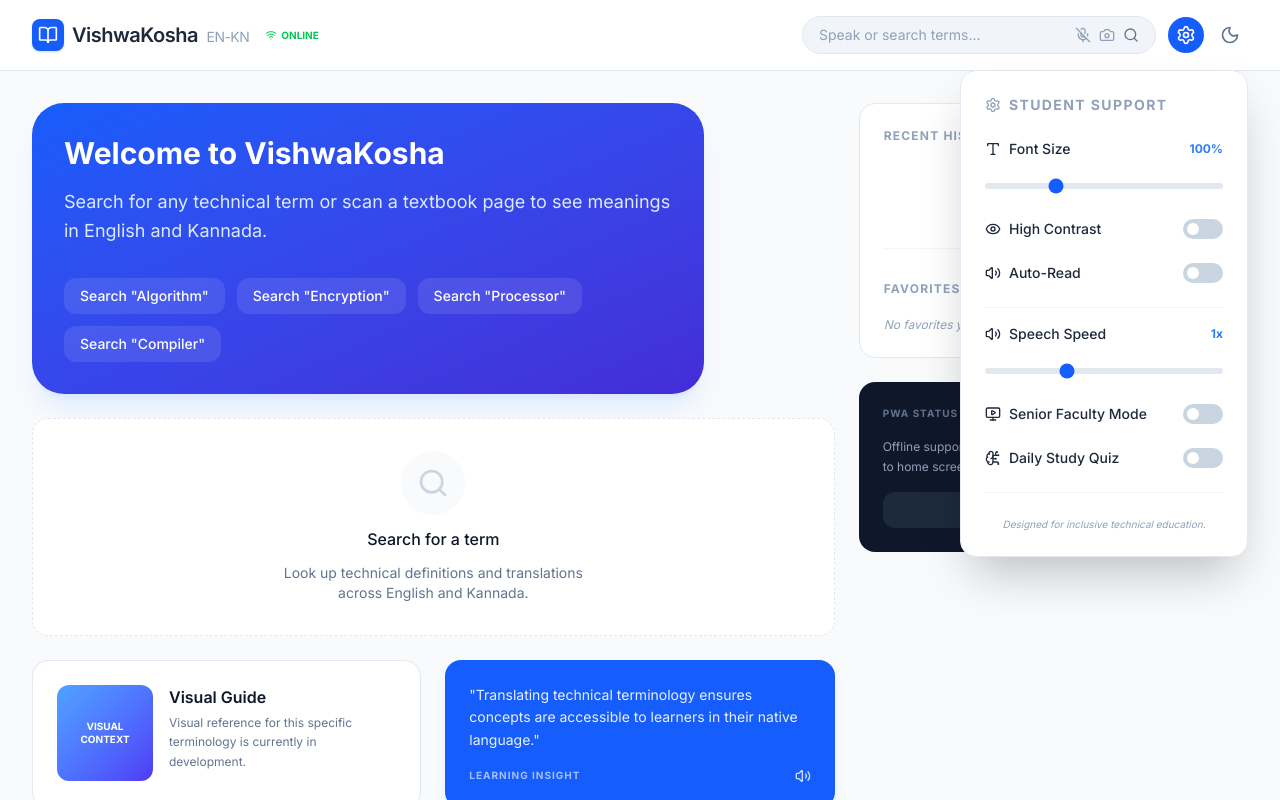
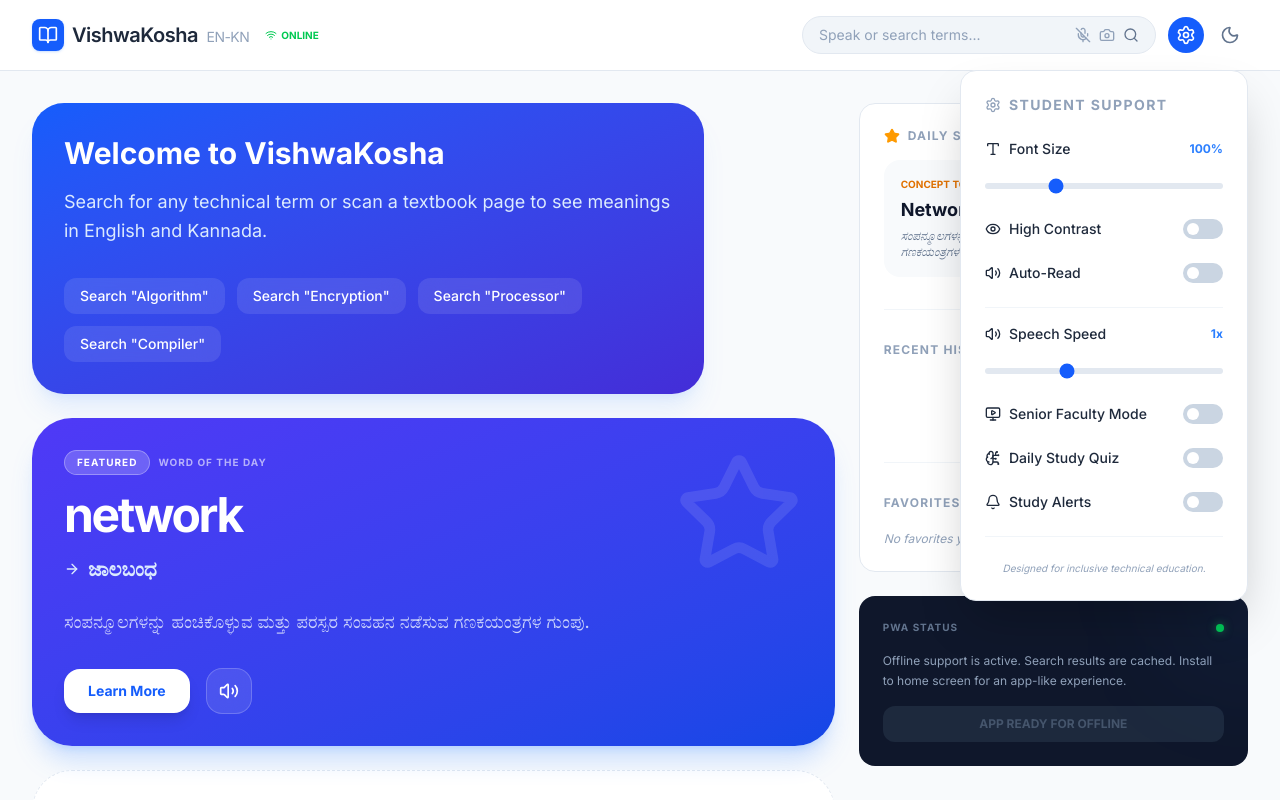
Before and after one commit to suryapmp/Vishwakosha, a React (Vite) app: page / in a window 1280 px wide. Both pictures are taken after a click on the button 1186 px from the left and 35 px from the top of the page. Shown: the top 800 px of the page. Built offline with nearby package versions, Linux system fonts and the light colour scheme.

Commit message:
feat: Add text-to-speech and notifications
Introduces text-to-speech functionality with play/pause controls and a "Word of the Day" feature. Also adds support for requesting and managing notification permissions, laying the groundwork for future daily word notifications.

```diff
--- a/src/App.tsx
+++ b/src/App.tsx
@@ -33,11 +33,14 @@
   Languages,
   ArrowRight,
   X,
+  Bell,
+  Play,
+  Pause,
 } from 'lucide-react';
 import { motion, AnimatePresence } from 'motion/react';
 import Tesseract from 'tesseract.js';
 import { fetchWikipediaSummary, fetchSuggestions, isKannada } from './lib/wikipedia';
-import { searchOfflineDB } from './lib/offline-db';
+import { searchOfflineDB, OFFLINE_DB } from './lib/offline-db';
 import { DictionaryEntry } from './types';
 
 const MAX_HISTORY = 50;
@@ -69,6 +72,20 @@
   const [quizMode, setQuizMode] = useState(false);
   const [quizAnswer, setQuizAnswer] = useState('');
   const [quizCorrect, setQuizCorrect] = useState<boolean | null>(null);
+  const [notificationsEnabled, setNotificationsEnabled] = useState(false);
+  const [isSpeaking, setIsSpeaking] = useState(false);
+  const [isPaused, setIsPaused] = useState(false);
+  const [currentSpeakingText, setCurrentSpeakingText] = useState<string | null>(null);
+
+  // Word of the Day Logic
+  useEffect(() => {
+    const keys = Object.keys(OFFLINE_DB);
+    const dayOfYear = Math.floor((new Date().getTime() - new Date(new Date().getFullYear(), 0, 0).getTime()) / 86400000);
+    const index = dayOfYear % keys.length;
+    const wordKey = keys[index];
+    const offlineEntry = OFFLINE_DB[wordKey];
+    setWordOfTheDay({ ...offlineEntry, timestamp: Date.now() });
+  }, []);
 
   // Sync Dark Mode to DOM
   useEffect(() => {
@@ -200,6 +217,24 @@
     localStorage.setItem('vishwakosha_notes', JSON.stringify(newNotes));
   };
 
+  const requestNotificationPermission = async () => {
+    if (!('Notification' in window)) {
+      alert("This browser does not support desktop notifications");
+      return;
+    }
+
+    if (Notification.permission === 'granted') {
+      setNotificationsEnabled(true);
+      new Notification("VishwaKosha", { body: "Notifications are already enabled! We'll keep you updated." });
+    } else {
+      const permission = await Notification.requestPermission();
+      if (permission === 'granted') {
+        setNotificationsEnabled(true);
+        new Notification("VishwaKosha", { body: "Daily technical term alerts are now active!" });
+      }
+    }
+  };
+
   const handlePrint = () => {
     window.print();
   };
@@ -323,10 +358,40 @@
 
   const speak = (text: string, lang: 'en-US' | 'kn-IN') => {
     if ('speechSynthesis' in window) {
+      if (window.speechSynthesis.speaking && currentSpeakingText === text) {
+        if (window.speechSynthesis.paused) {
+          window.speechSynthesis.resume();
+          setIsPaused(false);
+          setIsSpeaking(true);
+        } else {
+          window.speechSynthesis.pause();
+          setIsPaused(true);
+          setIsSpeaking(true);
+        }
+        return;
+      }
+
       window.speechSynthesis.cancel();
       const utterance = new SpeechSynthesisUtterance(text);
       utterance.lang = lang;
       utterance.rate = speechSpeed;
+
+      utterance.onstart = () => {
+        setIsSpeaking(true);
+        setIsPaused(false);
+        setCurrentSpeakingText(text);
+      };
+      utterance.onend = () => {
+        setIsSpeaking(false);
+        setIsPaused(false);
+        setCurrentSpeakingText(null);
+      };
+      utterance.onerror = () => {
+        setIsSpeaking(false);
+        setIsPaused(false);
+        setCurrentSpeakingText(null);
+      };
+
       window.speechSynthesis.speak(utterance);
     }
   };
@@ -413,7 +478,8 @@
                 </h1>
                 <div className="flex gap-4">
                   <button onClick={() => speak(entry.word, 'en-US')} className="p-4 bg-blue-600 text-white rounded-2xl flex items-center gap-3 text-2xl font-bold">
-                    <Volume2 className="w-8 h-8" /> Pronounce
+                    {currentSpeakingText === entry.word && isSpeaking ? (isPaused ? <Play className="w-8 h-8" /> : <Pause className="w-8 h-8" />) : <Volume2 className="w-8 h-8" />}
+                    {currentSpeakingText === entry.word && isSpeaking ? (isPaused ? 'Resume' : 'Pause') : 'Pronounce'}
                   </button>
                 </div>
               </header>
@@ -667,6 +733,17 @@
                       <div className={`absolute top-1 left-1 w-3 h-3 rounded-full bg-white transition-transform ${quizMode ? 'translate-x-5' : ''}`} />
                     </button>
                   </div>
+
+                  {/* Notifications */}
+                  <div className="flex items-center justify-between">
+                    <span className="text-sm font-medium flex items-center gap-2"><Bell className="w-4 h-4" /> Study Alerts</span>
+                    <button
+                      onClick={requestNotificationPermission}
+                      className={`w-10 h-5 rounded-full transition-colors relative ${notificationsEnabled || (typeof Notification !== 'undefined' && Notification.permission === 'granted') ? 'bg-indigo-600' : 'bg-slate-300 dark:bg-slate-700'}`}
+                    >
+                      <div className={`absolute top-1 left-1 w-3 h-3 rounded-full bg-white transition-transform ${notificationsEnabled || (typeof Notification !== 'undefined' && Notification.permission === 'granted') ? 'translate-x-5' : ''}`} />
+                    </button>
+                  </div>
                 </div>
 
                 <p className="mt-6 pt-6 border-t border-slate-100 dark:border-slate-800 text-[10px] text-slate-400 italic text-center">
@@ -865,8 +942,8 @@
                       onClick={() => speak(entry.word, 'en-US')}
                       className="flex items-center gap-2 px-4 py-2 bg-blue-50 dark:bg-blue-900/20 text-blue-700 dark:text-blue-400 rounded-xl border border-blue-100 dark:border-blue-900/30 font-medium hover:bg-blue-100 dark:hover:bg-blue-900/30 transition-colors"
                     >
-                      <Volume2 className="w-4.5 h-4.5" />
-                      Speak
+                      {currentSpeakingText === entry.word && isSpeaking ? (isPaused ? <Play className="w-4.5 h-4.5" /> : <Pause className="w-4.5 h-4.5" />) : <Volume2 className="w-4.5 h-4.5" />}
+                      {currentSpeakingText === entry.word && isSpeaking ? (isPaused ? 'Resume' : 'Pause') : 'Speak'}
                     </button>
                     <button
                       onClick={() => {
@@ -917,10 +994,22 @@
                 <div className="grid grid-cols-1 md:grid-cols-2 gap-12 print-content">
                   {/* English Section */}
                   <div className="space-y-4">
-                    <div className="flex items-center gap-2">
+                    <div className="flex items-center justify-between">
                       <span className="text-[10px] font-bold uppercase tracking-wider text-slate-400 dark:text-slate-500 bg-slate-100 dark:bg-slate-800 px-2 py-0.5 rounded">
                         English Meaning
                       </span>
+                      {entry.english && (
+                        <button
+                          onClick={() => speak(entry.english?.extract || '', 'en-US')}
+                          className="p-1 hover:bg-slate-100 dark:hover:bg-slate-800 rounded-lg transition-colors"
+                        >
+                          {currentSpeakingText === (entry.english?.extract || '') && isSpeaking ? (
+                            isPaused ? <Play className="w-3.5 h-3.5 text-slate-400" /> : <Pause className="w-3.5 h-3.5 text-slate-400" />
+                          ) : (
+                            <Volume2 className="w-3.5 h-3.5 text-slate-400" />
+                          )}
+                        </button>
+                      )}
                     </div>
                     {entry.english ? (
                       <div className="space-y-4">
@@ -945,10 +1034,16 @@
                       <div className="space-y-4 pt-2">
                         <div className="flex items-center justify-between">
                            <span className="text-[10px] font-bold uppercase text-slate-400">Encyclopedia Insight</span>
+                           {currentSpeakingText === (entry.kannada?.extract || '') && isSpeaking ? (
+                              <button onClick={() => speak(entry.kannada?.extract || '', 'kn-IN')} className="p-1 hover:bg-blue-50 dark:hover:bg-blue-900/20 rounded-lg transition-colors">
+                                {isPaused ? <Play className="w-3.5 h-3.5 text-blue-500" /> : <Pause className="w-3.5 h-3.5 text-blue-500" />}
+                              </button>
+                           ) : (
                              <Volume2
                                className="w-3.5 h-3.5 text-blue-500 cursor-pointer hover:scale-110 transition-transform"
                                onClick={() => speak(entry.kannada?.extract || '', 'kn-IN')}
                              />
+                           )}
                         </div>
                         <p className="text-slate-700 dark:text-slate-300 leading-relaxed">
                           {entry.kannada.extract}
@@ -976,13 +1071,74 @@
                 </div>
               </motion.div>
             ) : (
-              <div className="h-full flex items-center justify-center p-8 bg-white dark:bg-slate-900 rounded-2xl border border-slate-200 dark:border-slate-800 border-dashed">
+              <div className="space-y-6">
+                {wordOfTheDay && (
+                  <motion.div
+                    initial={{ opacity: 0, y: 20 }}
+                    animate={{ opacity: 1, y: 0 }}
+                    className="p-8 bg-gradient-to-br from-indigo-600 to-blue-700 rounded-[2.5rem] text-white shadow-xl shadow-blue-500/20 relative overflow-hidden group cursor-pointer"
+                    onClick={() => handleSearch(wordOfTheDay.word)}
+                  >
+                    <div className="absolute top-0 right-0 p-8 opacity-10 group-hover:scale-110 transition-transform">
+                       <Star className="w-32 h-32" />
+                    </div>
+
+                    <div className="relative z-10">
+                      <div className="flex items-center gap-2 mb-4">
+                        <span className="px-3 py-1 bg-white/20 rounded-full text-[10px] font-bold uppercase tracking-widest border border-white/30 backdrop-blur-md">Featured</span>
+                        <span className="text-[10px] font-bold uppercase tracking-widest opacity-60">Word of the Day</span>
+                      </div>
+
+                      <h2 className="text-5xl font-black mb-4 tracking-tighter">
+                        {wordOfTheDay.word}
+                      </h2>
+
+                      <div className="flex items-center gap-2 text-blue-100 font-bold mb-6">
+                        <ArrowRight className="w-4 h-4" />
+                        <span className="text-xl capitalize">{wordOfTheDay.kannada?.title}</span>
+                      </div>
+
+                      <p className="text-blue-50/80 line-clamp-2 max-w-xl text-lg leading-relaxed">
+                        {wordOfTheDay.kannada?.extract}
+                      </p>
+
+                      <div className="mt-8 flex items-center gap-4">
+                        <button
+                          className="px-6 py-3 bg-white text-blue-600 rounded-2xl font-bold text-sm shadow-lg hover:shadow-white/20 transition-all active:scale-95"
+                          onClick={(e) => {
+                            e.stopPropagation();
+                            handleSearch(wordOfTheDay.word);
+                          }}
+                        >
+                          Learn More
+                        </button>
+                        <button
+                          className="p-3 bg-white/10 hover:bg-white/20 rounded-2xl text-white backdrop-blur-md border border-white/20 transition-all active:scale-95"
+                          onClick={(e) => {
+                            e.stopPropagation();
+                            const textToRead = `${wordOfTheDay.word}. ${wordOfTheDay.kannada?.extract || ''}`;
+                            speak(textToRead, 'en-US');
+                          }}
+                        >
+                          {currentSpeakingText === (`${wordOfTheDay.word}. ${wordOfTheDay.kannada?.extract || ''}`) && isSpeaking ? (
+                            isPaused ? <Play className="w-5 h-5" /> : <Pause className="w-5 h-5" />
+                          ) : (
+                            <Volume2 className="w-5 h-5" />
+                          )}
+                        </button>
+                      </div>
+                    </div>
+                  </motion.div>
+                )}
+
+                <div className="h-full min-h-[300px] flex items-center justify-center p-8 bg-white dark:bg-slate-900 rounded-[2.5rem] border border-slate-200 dark:border-slate-800 border-dashed">
                   <div className="text-center space-y-3">
                     <div className="w-16 h-16 bg-slate-50 dark:bg-slate-800 rounded-full flex items-center justify-center mx-auto text-slate-300 dark:text-slate-600">
                       <Search className="w-8 h-8" />
                     </div>
                     <h3 className="text-slate-900 dark:text-slate-200 font-medium">Search for a term</h3>
                     <p className="text-slate-500 dark:text-slate-400 text-sm max-w-xs">Look up technical definitions and translations across English and Kannada.</p>
+                  </div>
                 </div>
               </div>
             )}
@@ -1032,6 +1188,22 @@
         {/* Right Column: Sidebar */}
         <aside className={`col-span-12 lg:col-span-4 flex flex-col gap-6 no-print ${seniorMode && !entry ? 'hidden' : ''}`}>
           <div className="bg-white dark:bg-slate-900 rounded-2xl border border-slate-200 dark:border-slate-800 p-6 flex flex-col">
+            <div className="flex items-center gap-2 mb-4">
+              <Star className="w-4 h-4 text-amber-500 fill-amber-500" />
+              <h3 className="text-xs font-bold uppercase tracking-widest text-slate-400">Daily Study Tip</h3>
+            </div>
+            {wordOfTheDay && (
+              <div
+                onClick={() => handleSearch(wordOfTheDay.word)}
+                className="bg-slate-50 dark:bg-slate-800/50 rounded-2xl p-4 cursor-pointer hover:shadow-md transition-all border border-transparent hover:border-amber-200 dark:hover:border-amber-900/30"
+              >
+                <div className="text-[10px] text-amber-600 font-bold uppercase mb-1">Concept to remember</div>
+                <div className="text-lg font-bold text-slate-900 dark:text-white capitalize">{wordOfTheDay.word}</div>
+                <div className="text-xs text-slate-500 dark:text-slate-400 line-clamp-2 mt-1 italic">{wordOfTheDay.kannada?.extract}</div>
+              </div>
+            )}
+
+            <div className="mt-8 pt-8 border-t border-slate-100 dark:border-slate-800">
               <div className="flex items-center justify-between mb-6">
                 <h3 className="text-xs font-bold uppercase tracking-widest text-slate-400">Recent History</h3>
               {history.length > 0 && (
@@ -1061,6 +1233,7 @@
                   </div>
                 ))
               )}
+            </div>
           </div>
 
           <div className="mt-8 pt-8 border-t border-slate-100 dark:border-slate-800">
```
Lines whose indentation alone changed are shown as unchanged.
